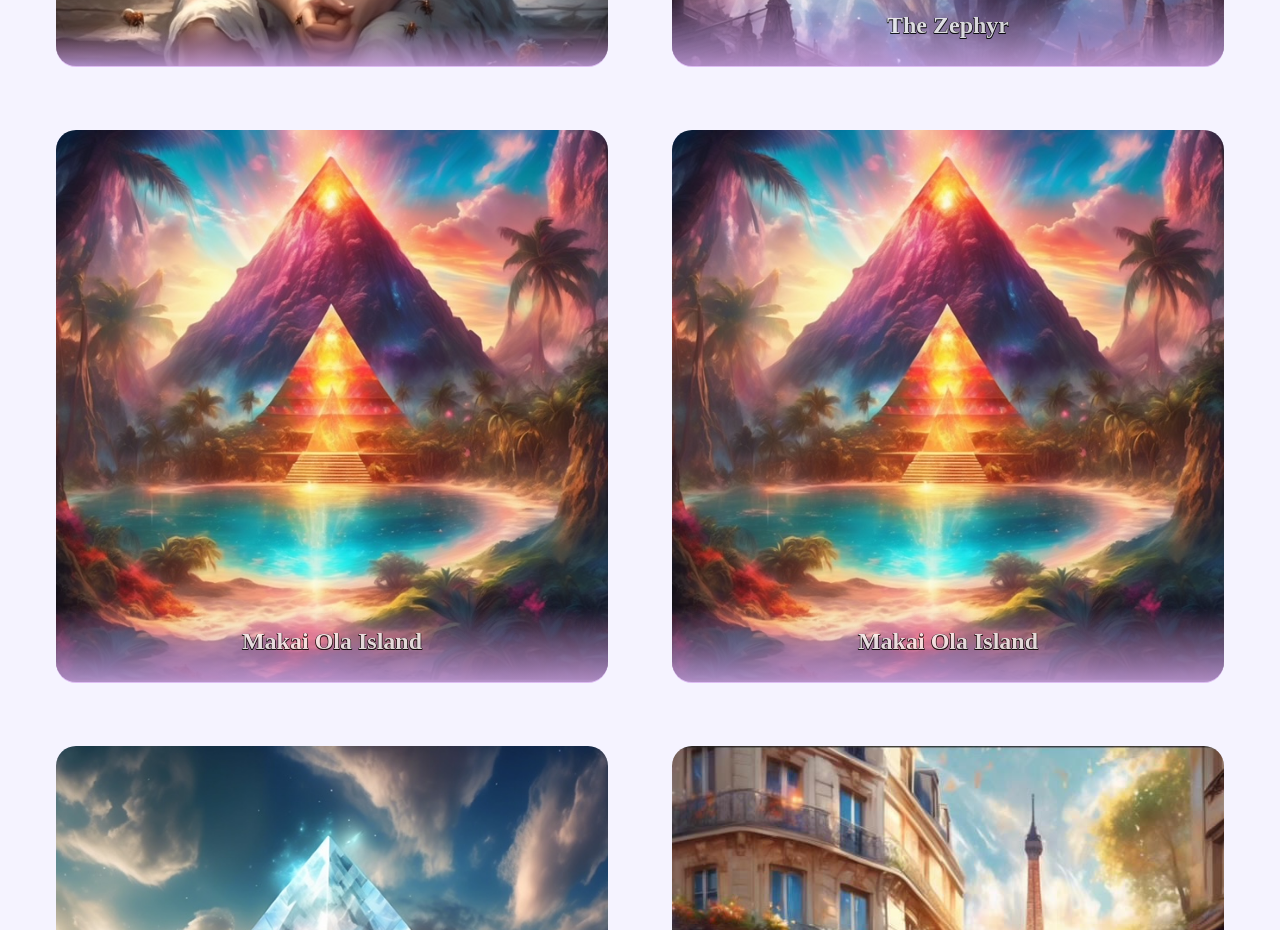
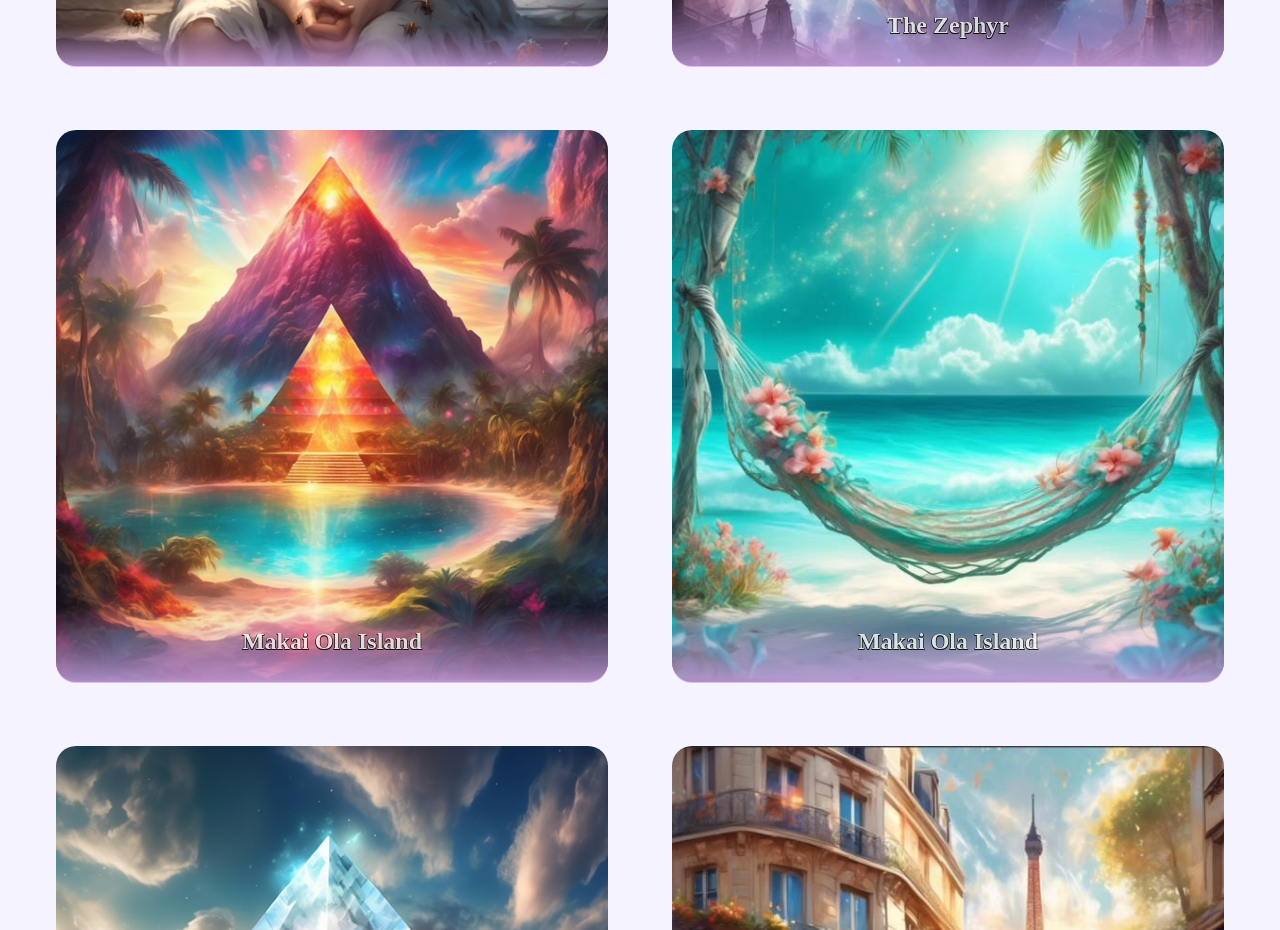
Before and after one commit to keanedwards1/marie, a Next.js app: page /landscape in a window 1280 px wide. Shown: the part 5360-6290 px from the top of the page. Built offline with nearby package versions, Linux system fonts and the light colour scheme.

Commit message:
minor changes

```diff
--- a/src/pages/landscape.tsx
+++ b/src/pages/landscape.tsx
@@ -91,7 +91,7 @@ const locations: Location[] = [
   },
   {
     id: 16,
-    src: "/images/makai-ola-island.jpg",
+    src: "/images/makai-ola-island-2.jpg",
     alt: "Makai Ola Island",
   },
   {
```
